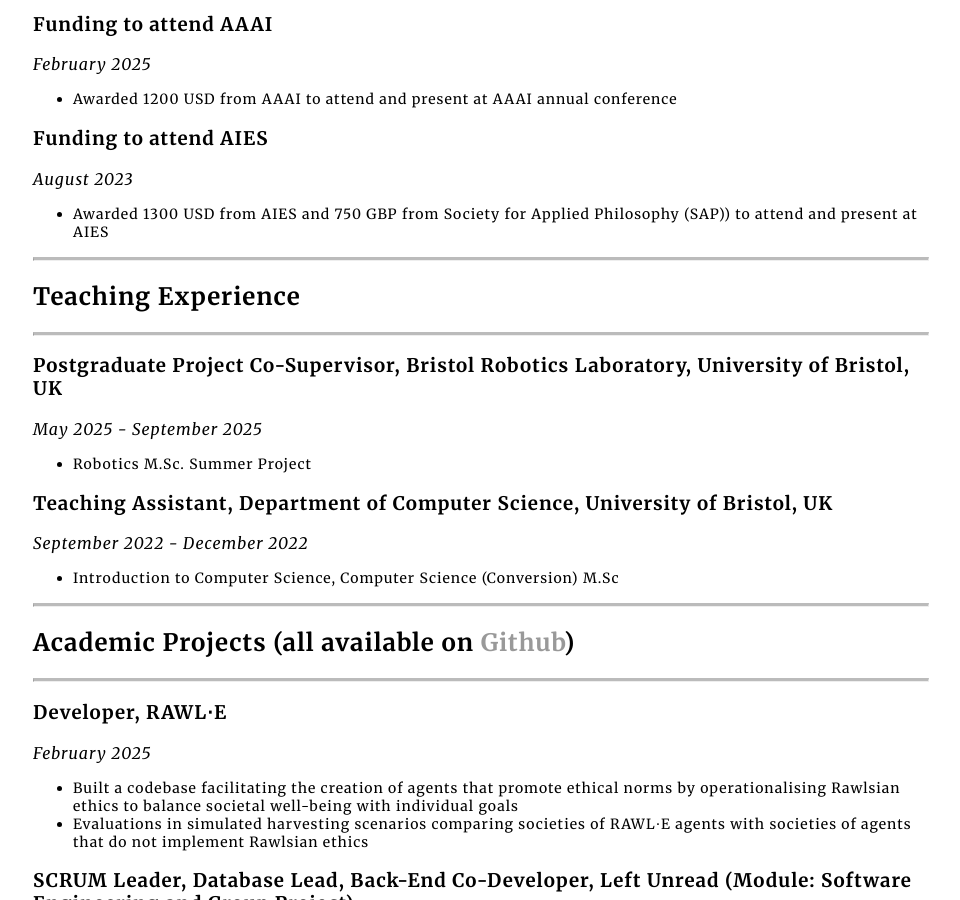
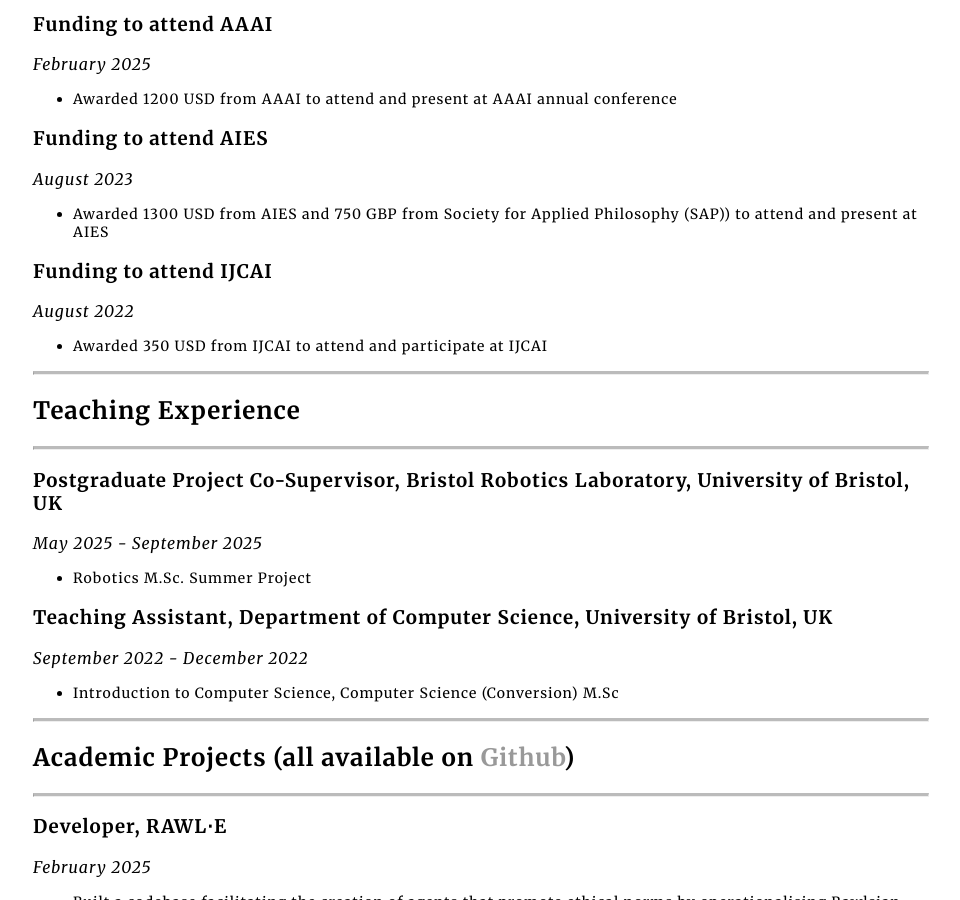
Before and after one commit to jessica-woodgate/jessica-woodgate.github.io, a Jekyll site: the page built from docs/cv/index.html, in a window 1280 px wide and 900 px high, scrolled down 4803 px. Shown: the whole window, without its empty margins (159-1119 px from the left). Built offline with Jekyll 4.4.1, drawn with Linux system fonts in a browser that asks for light colours.

Commit message:
ijcai funding

```diff
--- a/docs/cv/index.html
+++ b/docs/cv/index.html
@@ -218,6 +218,12 @@
 						<li>Awarded 1300 USD from AIES and 750 GBP from Society for Applied Philosophy (SAP)) to attend and present at AIES</li>
 					</ul>
 
+					<h3>Funding to attend IJCAI</h3>
+					<i class="dates">August 2022</i>
+					<ul class="publications-list">
+						<li>Awarded 350 USD from IJCAI to attend and participate at IJCAI</li>
+					</ul>
+
 					<hr class="solid">
 					<h2>Teaching Experience</h2>
 					<hr class="solid">
```
